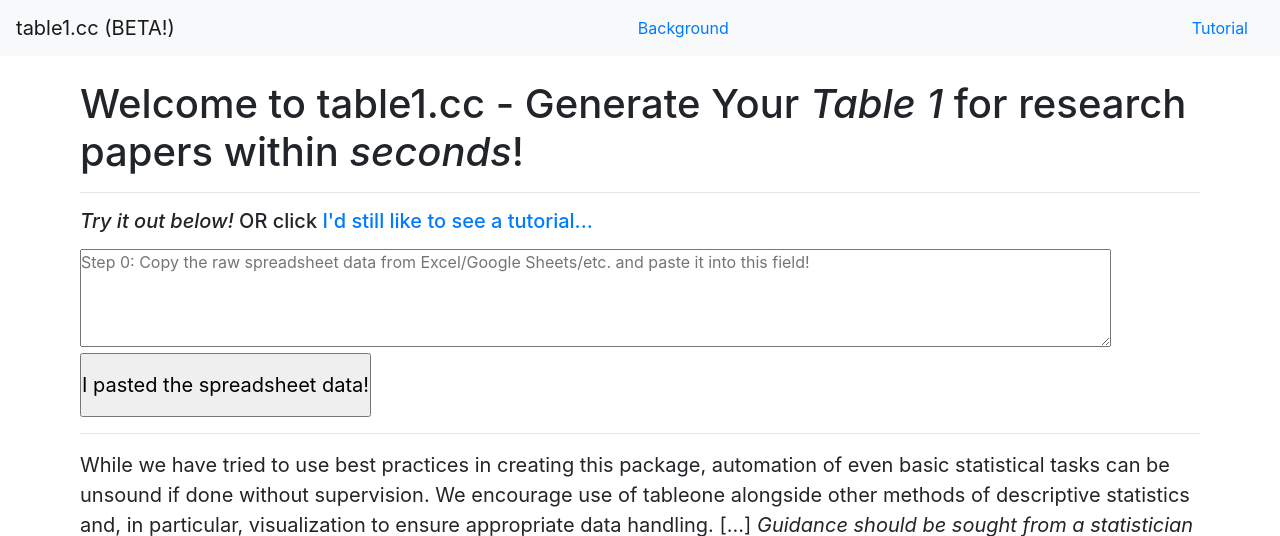
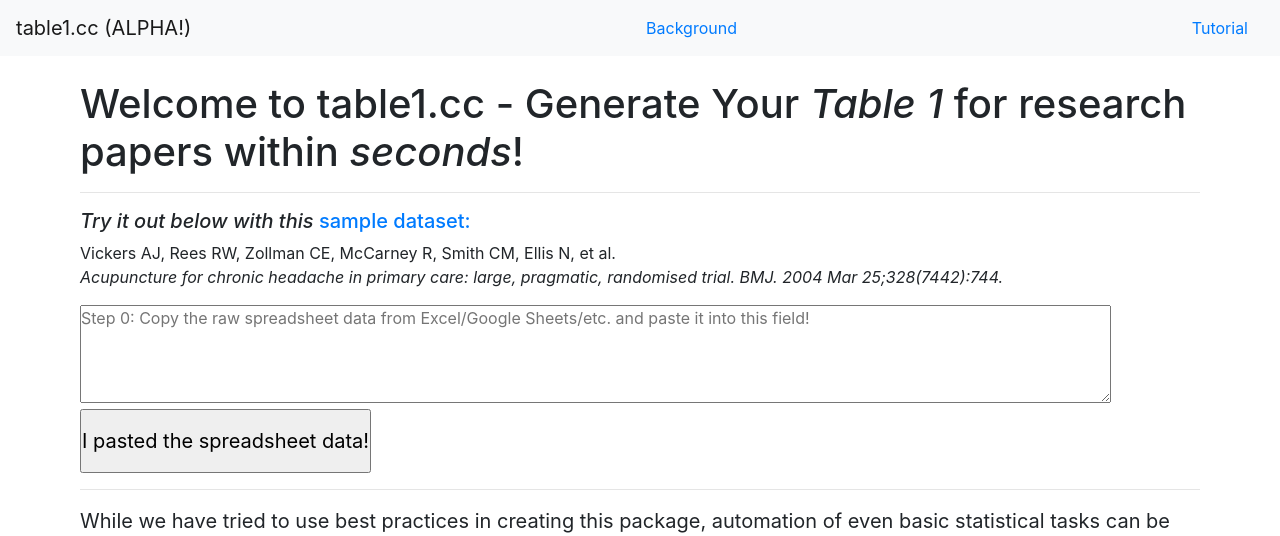
Before and after one commit to christian-geier/table1.cc, a Flask app: page / in a window 1280 px wide. Shown: the top 536 px of the page. Run offline with Flask 2, Linux system fonts and the light colour scheme; some libraries are stand-ins or nearby versions.

Commit message:
trial dataset linked on landing page

```diff
--- a/app/templates/base.html
+++ b/app/templates/base.html
@@ -32,7 +32,7 @@
   <body>
     <!-- Your page content -->
     <nav class="navbar fixed-top navbar-light bg-light">
-      <a class="navbar-brand" href="/" data-toggle="tooltip" title="An early version, made available for testing">table1.cc (BETA!)</a>
+      <a class="navbar-brand" href="/" data-toggle="tooltip" title="An early version, made available for testing">table1.cc (ALPHA!)</a>
       <a class="navbar" href="{{ url_for('background')}}">Background</a>
       <a class="navbar" href="{{ url_for('tutorial')}}">Tutorial</a>
     </nav>
--- a/app/templates/index.html
+++ b/app/templates/index.html
@@ -20,9 +20,11 @@
 
 <hr>
 
-<p>
-  <h5><em>Try it out below!</em> OR click <a href="/tutorial">I'd still like to see a tutorial...</a></h5>
+  <h5><em>Try it out below with this </em><a href="https://static-content.springer.com/esm/art%3A10.1186%2F1745-6215-7-15/MediaObjects/13063_2006_152_MOESM1_ESM.xls">sample dataset:</a></h5>
+  <p>
+  Vickers AJ, Rees RW, Zollman CE, McCarney R, Smith CM, Ellis N, et al. <br><em>Acupuncture for chronic headache in primary care: large, pragmatic, randomised trial. BMJ. 2004 Mar 25;328(7442):744.</em>
 </p>
+
 
 
 <div id="wrap">
@@ -63,6 +65,7 @@
   </form>
   {% endif %}
 
+
   <blockquote class="blockquote">
   <p class="mb-0"> While we have tried to use best practices in creating this package, automation of even basic statistical tasks can be unsound if done without supervision. We encourage use of tableone alongside other methods of descriptive statistics and, in particular, visualization to ensure appropriate data handling. [...] <em>Guidance should be sought from a statistician when using `tableone` for a research study, especially prior to submitting the study for publication.</em>
   </p>
--- a/app/templates/tutorial.html
+++ b/app/templates/tutorial.html
@@ -16,8 +16,11 @@
 
 {% block content %}
 <h3>
-<strong><u>Tutorial:</u></strong></h3>
+<strong><u>Tutorial coming soon</u></strong></h3>
 
+
+<h4>
+<strong><u>Resources:</u></strong></h4>
 <a href="https://static-content.springer.com/esm/art%3A10.1186%2F1745-6215-7-15/MediaObjects/13063_2006_152_MOESM1_ESM.xls">Sample Trial Dataset</a> of a randomized trial
 
 Vickers AJ, Rees RW, Zollman CE, McCarney R, Smith CM, Ellis N, et al. Acupuncture for chronic headache in primary care: large, pragmatic, randomised trial. BMJ. 2004 Mar 25;328(7442):744.
```
